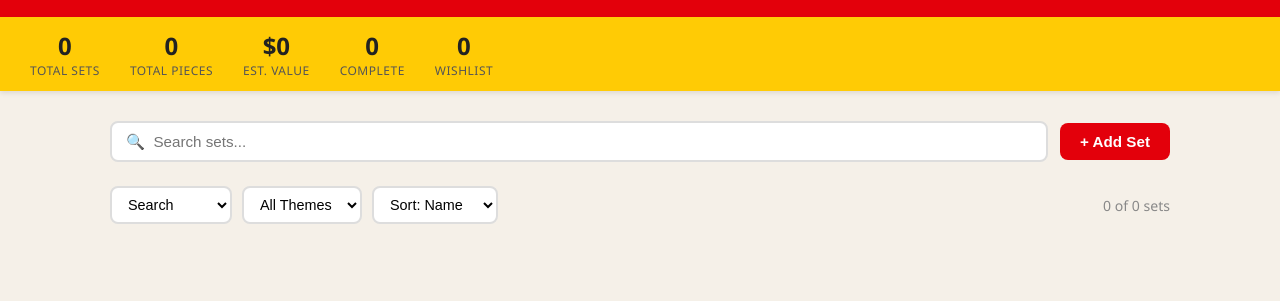
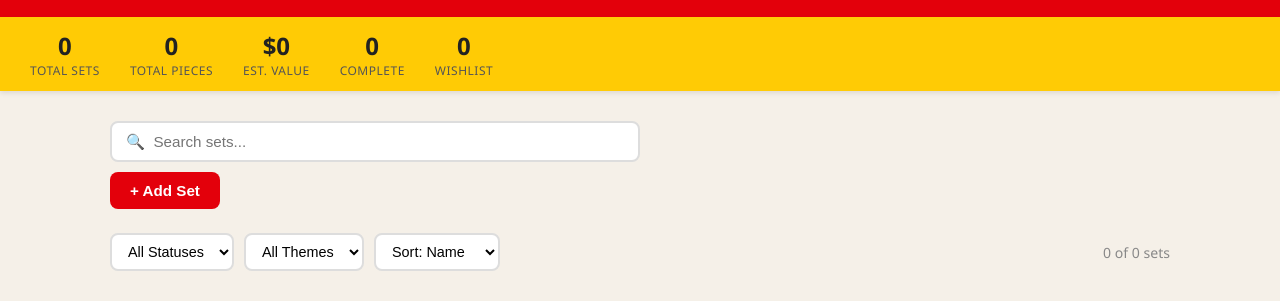
Before and after one commit to slambammy/lego-tracker, a plain HTML site: page index.html in a window 1280 px wide. Shown: the part 66-367 px from the top of the page. Drawn offline with Linux system fonts and the light colour scheme.

Commit message:
Update index.html

```diff
--- a/index.html
+++ b/index.html
@@ -67,24 +67,26 @@
     .config-status.error   { color: #cc3333; }
     .config-status.loading { color: #2a7ae2; }
 
+    /* Controls: search left, button below */
     .controls {
       display: flex;
-      gap: 12px;
+      flex-direction: column;
+      align-items: flex-start;
+      gap: 10px;
       margin-bottom: 24px;
-      flex-wrap: wrap;
-      align-items: center;
+      width: 100%;
     }
-    .controls input {
+    .controls input#search-input {
       padding: 10px 14px;
       border: 2px solid #ddd;
       border-radius: 8px;
       font-size: 0.95rem;
       background: white;
       outline: none;
-      flex: 1;
+      width: 50%;
       min-width: 180px;
     }
-    .controls input:focus { border-color: #e3000b; }
+    .controls input#search-input:focus { border-color: #e3000b; }
 
     .btn {
       padding: 10px 20px;
@@ -279,7 +281,7 @@
     }
     .close-btn:hover { color: #333; }
 
-    /* Bottom section */
+    /* Bottom banners */
     .bottom-section {
       max-width: 1100px;
       margin: 30px auto 40px;
@@ -288,8 +290,6 @@
       flex-direction: column;
       gap: 16px;
     }
-
-    /* JSON import/export banner */
     .json-banner {
       background: #f5f5f5;
       border: 2px solid #ccc;
@@ -301,12 +301,7 @@
       flex-wrap: wrap;
     }
     .json-banner span.json-icon { font-size: 1.3rem; }
-    .json-banner p {
-      font-size: 0.88rem;
-      color: #555;
-      flex: 1;
-      min-width: 200px;
-    }
+    .json-banner p { font-size: 0.88rem; color: #555; flex: 1; min-width: 200px; }
 
     /* Toast */
     .toast {
@@ -335,6 +330,7 @@
       .form-row  { flex-direction: column; }
       .config-fields input { width: 100%; }
       .config-fields { flex-direction: column; }
+      .controls input#search-input { width: 100%; }
     }
   </style>
 </head>
@@ -353,9 +349,9 @@
   <div class="stat"><span class="stat-value" id="stat-wishlist">0</span><span class="stat-label">Wishlist</span></div>
 </div>
 
-<!-- ── MAIN: only search, filters, add button, and cards ── -->
 <div class="main">
 
+  <!-- Search (half width, left) then Add Set button below it -->
   <div class="controls">
     <input type="text" id="search-input" placeholder="🔍  Search sets..." />
     <button class="btn btn-primary" onclick="openAddModal()">+ Add Set</button>
@@ -363,12 +359,12 @@
 
   <div class="filter-row">
     <select id="filter-status" onchange="renderCards()">
-      <option value="">Search</option>
-      <option value="New In Box">New In Box</option>
-      <option value="Displayed">Displayed</option>
-      <option value="Storage">Storage</option>
+      <option value="">All Statuses</option>
+      <option value="Complete">Complete</option>
       <option value="Incomplete">Incomplete</option>
       <option value="Wishlist">Wishlist</option>
+      <option value="Displayed">Displayed</option>
+      <option value="New In Box">New In Box</option>
     </select>
     <select id="filter-theme" onchange="renderCards()">
       <option value="">All Themes</option>
@@ -386,7 +382,7 @@
   <div class="grid" id="cards-grid"></div>
 </div>
 
-<!-- ── BOTTOM SECTION: Supabase, Rebrickable, Import, Export ── -->
+<!-- ── BOTTOM SECTION ── -->
 <div class="bottom-section">
 
   <!-- Supabase Config Banner -->
@@ -866,11 +862,12 @@
 
   function badgeClass(status) {
     return {
+      'Complete'   : 'badge-complete',
+      'Incomplete' : 'badge-incomplete',
+      'Wishlist'   : 'badge-wishlist',
+      'Displayed'  : 'badge-displayed',
       'New In Box' : 'badge-newinbox',
-      'Displayed'  : 'badge-displayed',
-      'Storage'    : 'badge-storage',
-      'Incomplete' : 'badge-incomplete',
-      'Wishlist'   : 'badge-wishlist'
+      'Storage'    : 'badge-storage'
     }[status] || 'badge-incomplete';
   }
 
```
